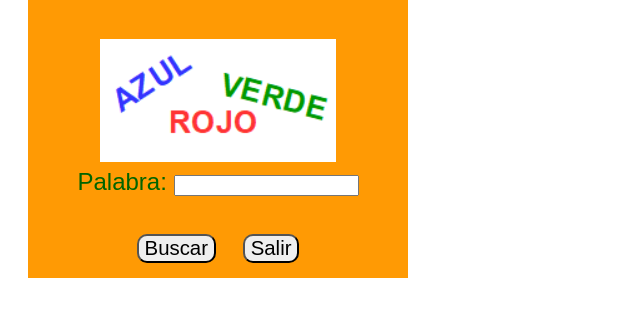
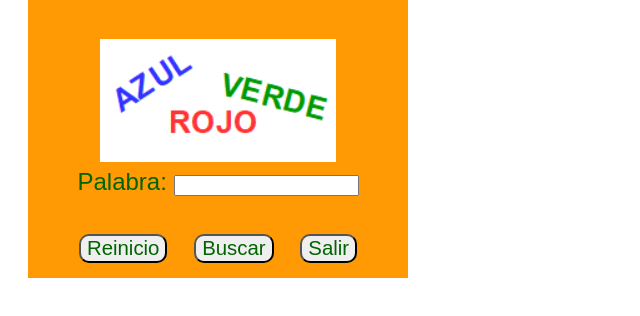
Before and after one commit to anasc2509/Busqueda, a plain HTML site: page index.html in a window 1280 px wide. Shown: the part 192-508 px from the top of the page, without its empty margins (0-640 px from the left). Drawn offline with Linux system fonts and the light colour scheme.

Commit message:
mi Segundo commit

```diff
--- a/index.css
+++ b/index.css
@@ -24,6 +24,7 @@ div{
     margin: 10px;
     border-radius: 10px;
     font-size: 0.85em;
+    color: darkgreen;
 }
 
 /*
--- a/index.html
+++ b/index.html
@@ -18,9 +18,9 @@
             <br>
             Palabra: <input id="color">
             <br><br>
+            <input type="button" value="Reinicio" id="boton" onclick="reinicio()">
             <input type="button" value="Buscar" id="boton" onclick="buscar()">
             <input type="button" value="Salir" id="boton" onclick="salir()">
-            <!-- <p id="descripcion"></p> -->
         </form>
     </div>
 
--- a/index.js
+++ b/index.js
@@ -23,3 +23,9 @@ function buscar(){
 function salir(){
     window.close();
 }
+
+
+function reinicio(){
+    document.getElementById("color").value = "";
+    document.getElementById("descripcion").value = "";
+}
```
